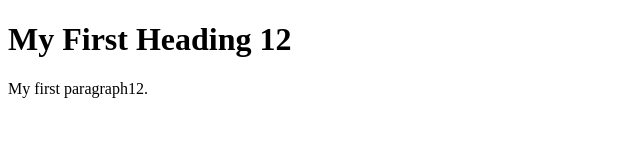
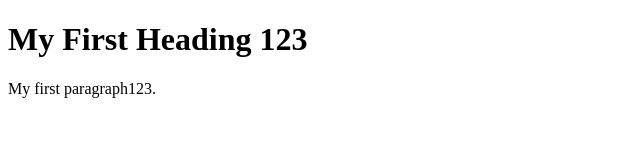
Before and after one commit to hotshotsreeram/jenkins-job, a plain HTML site: page ec2/index.html in a window 1280 px wide. Shown: the full height of the page, 0-640 px from the left. Drawn offline with Linux system fonts and the light colour scheme.

Commit message:
testing  instance

```diff
--- a/ec2/index.html
+++ b/ec2/index.html
@@ -2,8 +2,8 @@
 <html>
 <body>
 
-<h1>My First Heading 12</h1>
-<p>My first paragraph12.</p>
+<h1>My First Heading 123</h1>
+<p>My first paragraph123.</p>
 
 </body>
 </html>
```
